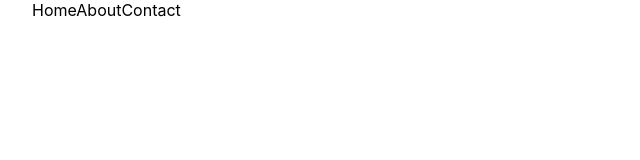
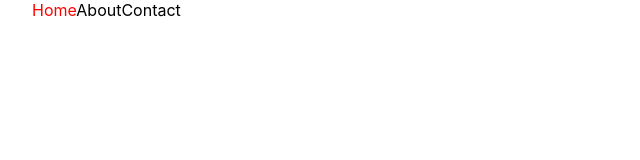
Before and after one commit to mateu52/next.learn, a Next.js app: page / in a window 1280 px wide. Shown: the top 160 px of the page, without its empty margins (0-640 px from the left). Built offline with nearby package versions, Linux system fonts and the light colour scheme.

Commit message:
menu - style

```diff
--- a/src/components/Menu.js
+++ b/src/components/Menu.js
@@ -1,10 +1,20 @@
-import Link from 'next/link'
+import Link from 'next/link';
 import { forwardRef } from 'react';
 import React from 'react';
+import { useRouter } from 'next/router';
 
 const NavLink = React.forwardRef(( { href, onClick, children}, ref) => {
+    const router = useRouter();
+    console.log(router);
     return (
-        <a href={href} onClick={onClick} ref={ref}>{children}</a>
+        <a
+            href={href}
+            onClick={onClick}
+            ref={ref}
+            style={{ color: router.pathname === href ? 'red' : 'black' }}
+        >
+            {children}
+        </a>
     );
 })
 
```
